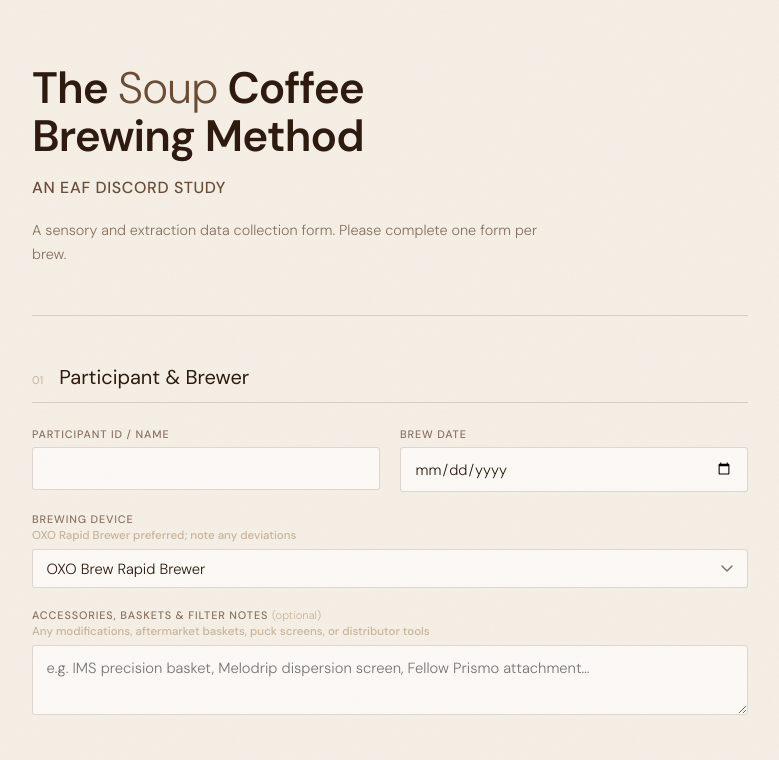
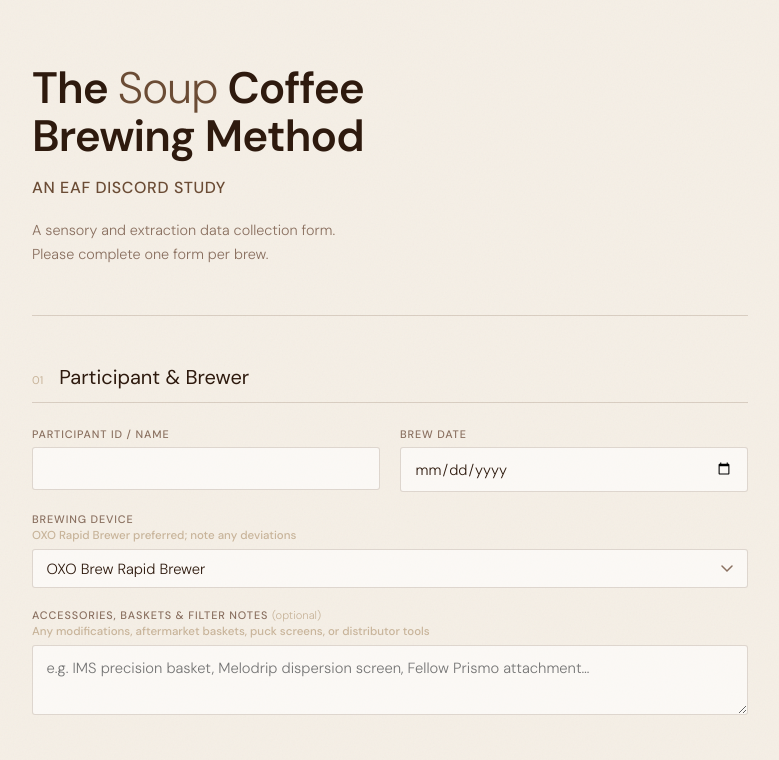
Before and after one commit to ChesterDesmond/soup-eaf-study, a plain HTML site: page index.html in a window 1280 px wide. Shown: the top 760 px of the page, without its empty margins (250-1029 px from the left). Drawn offline with Linux system fonts and the light colour scheme.

Commit message:
index.html

```diff
--- a/index.html
+++ b/index.html
@@ -499,7 +499,8 @@
   <header>
     <h1>The <em>Soup</em> Coffee<br>Brewing Method</h1>
     <p class="study-sub">An EAF Discord Study</p>
-    <p class="subtitle">A sensory and extraction data collection form. Please complete one form per brew.</p>
+    <p class="subtitle">A sensory and extraction data collection form. </p>
+    <p class="subtitle">Please complete one form per brew.</p>
   </header>
 
   <form id="studyForm" novalidate>
```
